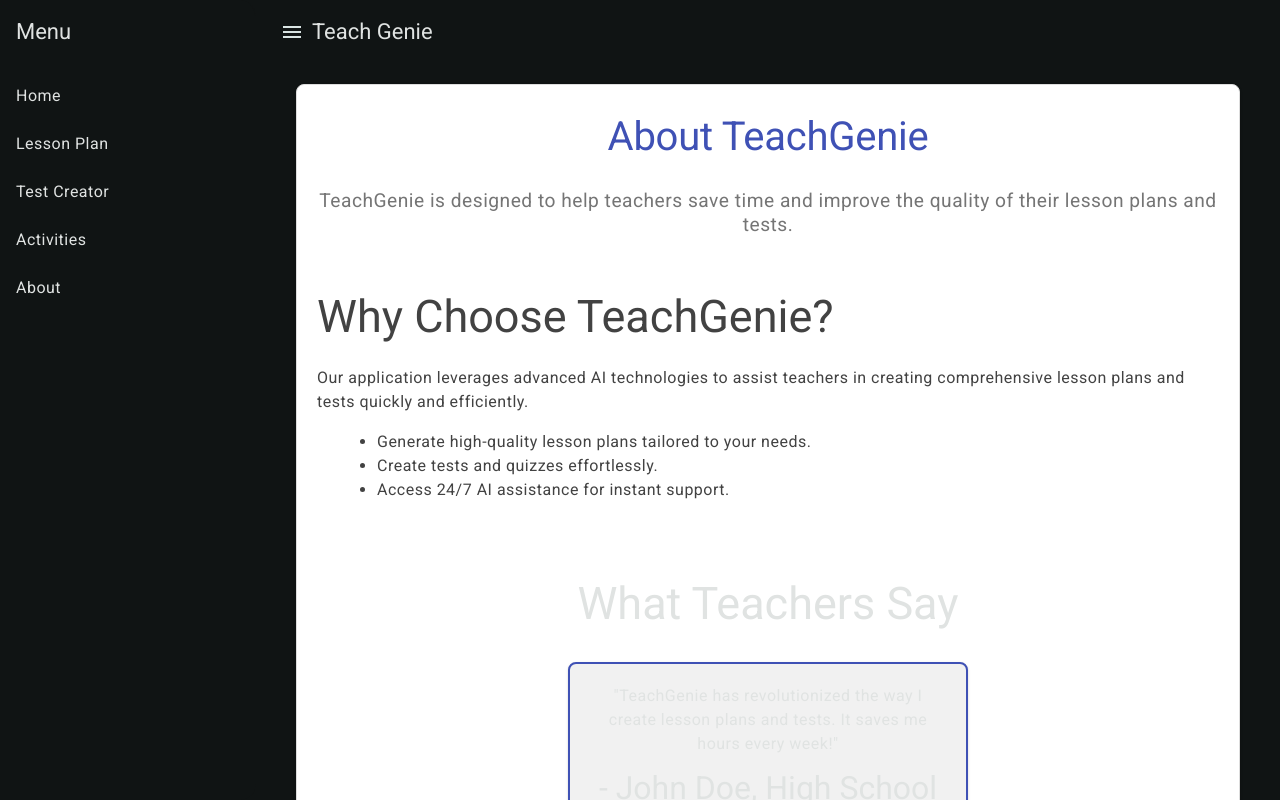
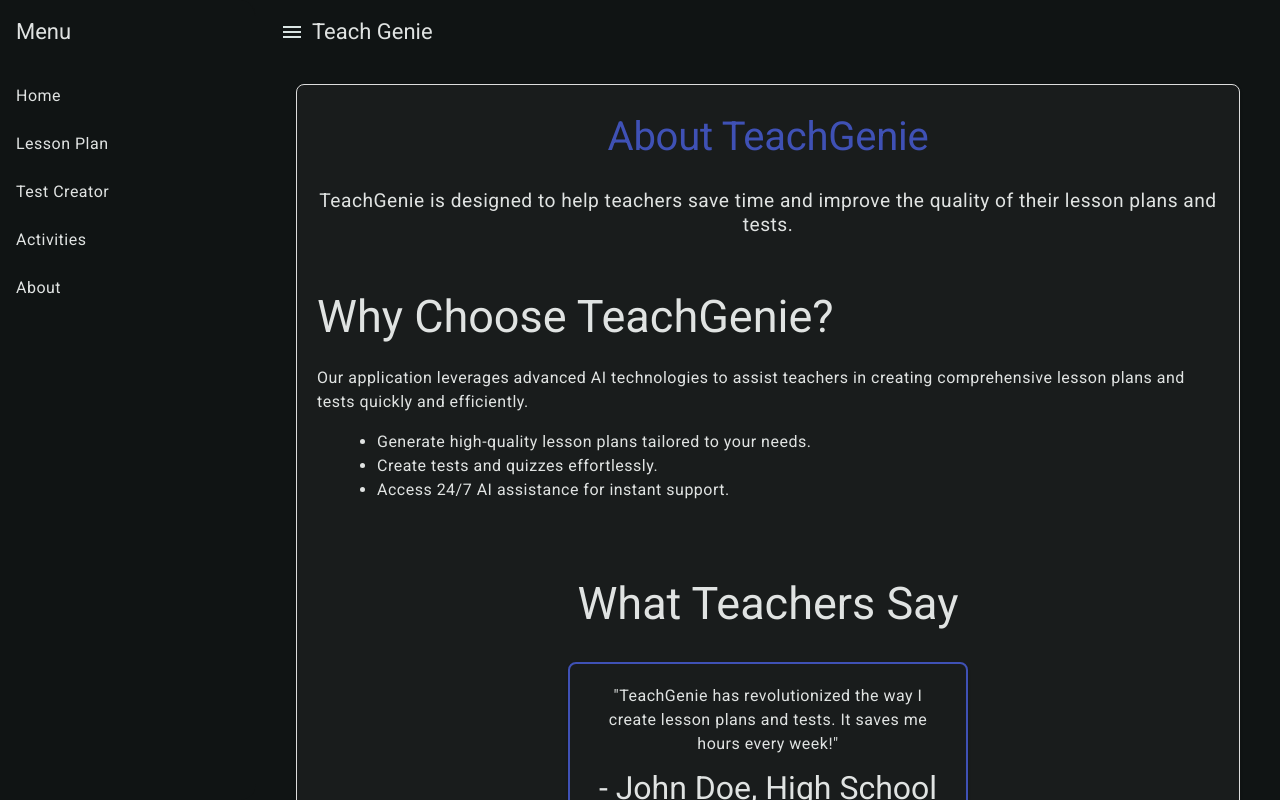
Before and after one commit to Thomas-Barry1/teacherWebApp, an Angular app in the folder frontend/: page /about in a window 1280 px wide. Built offline with nearby package versions, Linux system fonts and the light colour scheme.

Commit message:
Fix styling of about page to match rest of application

```diff
--- a/frontend/src/app/about/about.component.css
+++ b/frontend/src/app/about/about.component.css
@@ -2,7 +2,7 @@
 .about-card {
     margin: 20px;
     padding: 20px;
-    background-color: #ffffff;
+    /* background-color: #ffffff; */
     border: 1px solid #ddd;
     border-radius: 8px;
   }
@@ -20,13 +20,13 @@
 
   .about-header p {
     font-size: 1.2em;
-    color: #757575;
+    /* color: #757575; */
   }
 
   .about-content {
     margin: 20px 0;
     animation: fadeIn 1s ease-in-out;
-    color: #424242;
+    /* color: #424242; */
   }
 
   .about-content ul {
@@ -51,7 +51,7 @@
     margin: 10px;
     text-align: center;
     padding: 20px;
-    background-color: #f1f1f1;
+    /* background-color: #f1f1f1; */
     border: 2px solid #3f51b5;
     border-radius: 8px;
   }
```
